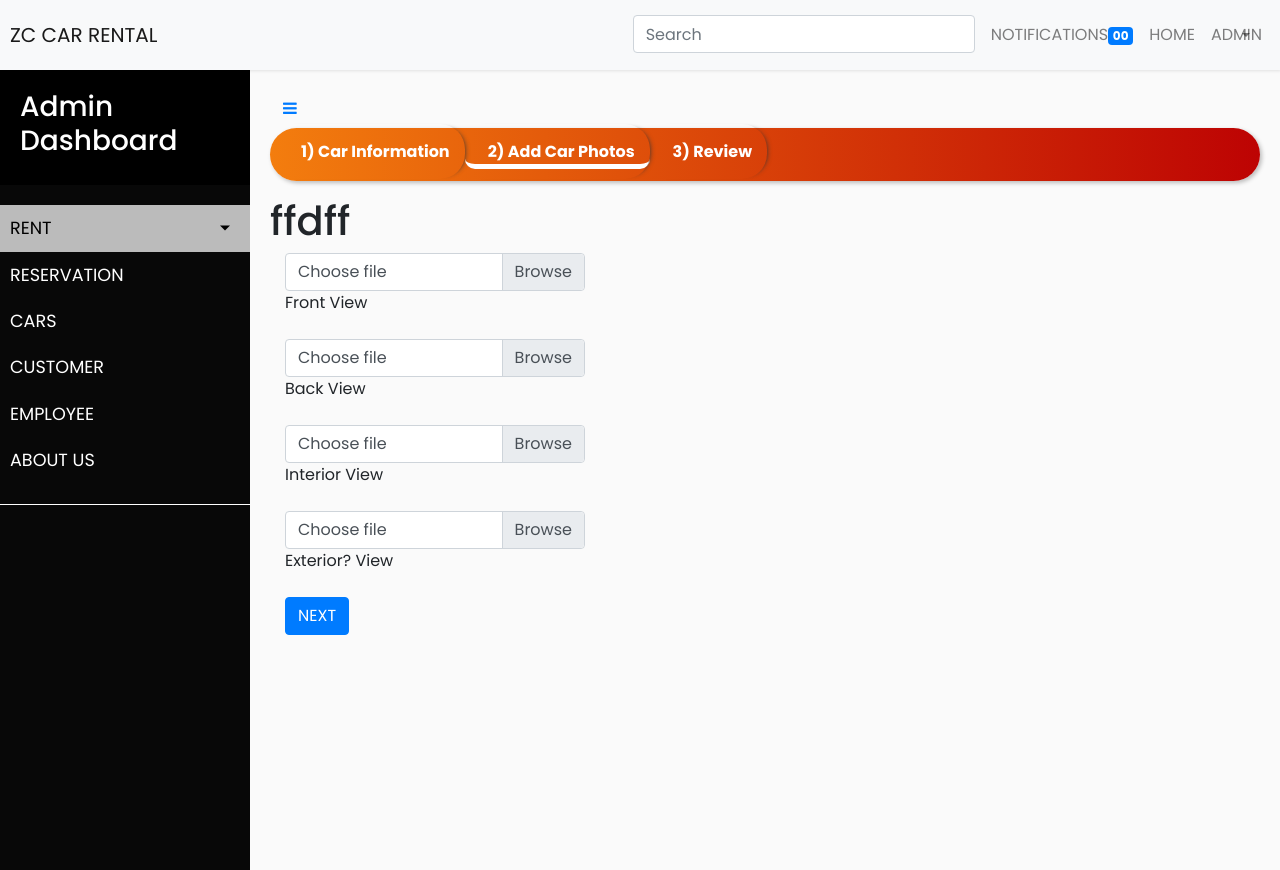
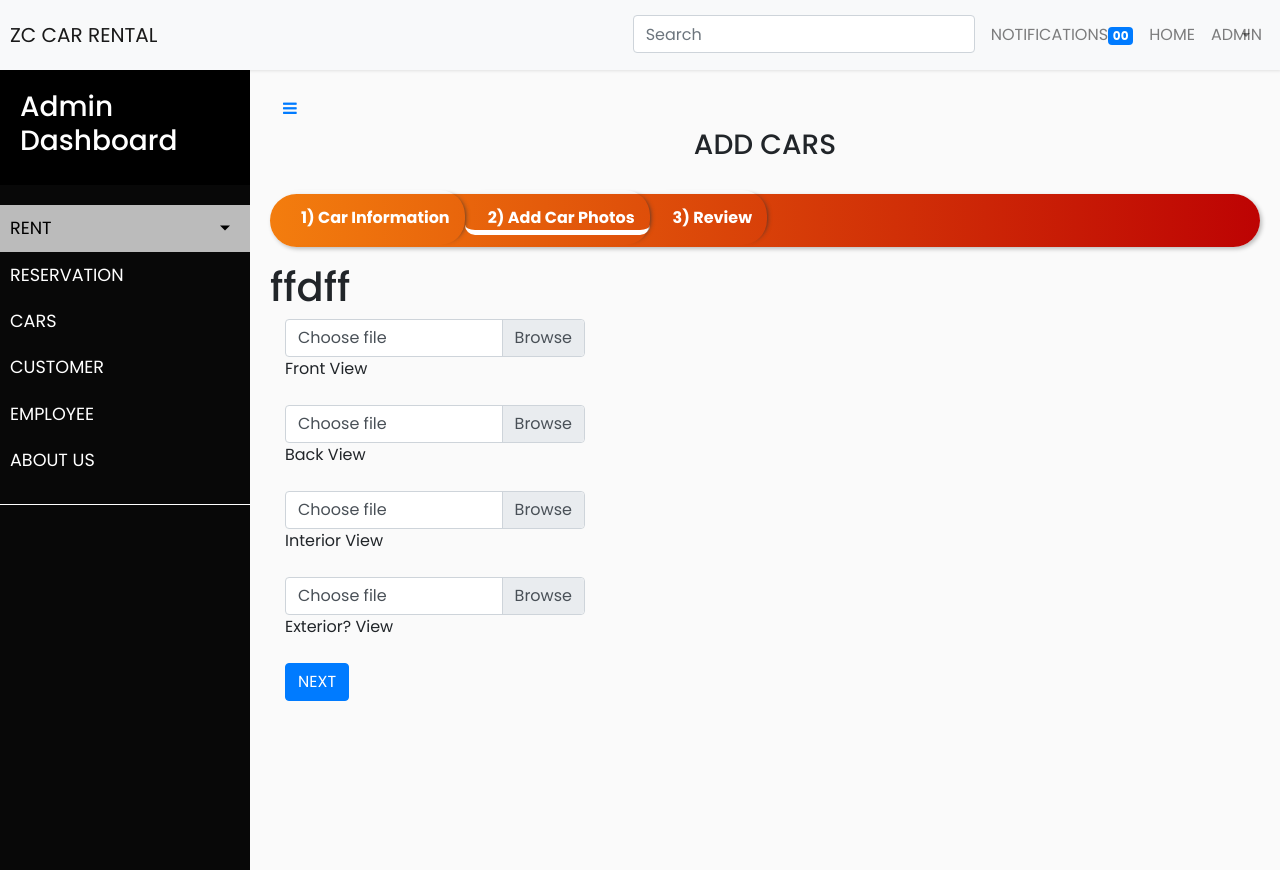
Before and after one commit to newbies4/fighting, a CodeIgniter app: page /fighting/admin_controller/add_car_picture in a window 1280 px wide. Run offline with CodeIgniter, Linux system fonts and the light colour scheme; some libraries are stand-ins or nearby versions.

Commit message:
little adjustment of breadcrumbs in add cars

```diff
--- a/application/views/admin/add_car_picture.php
+++ b/application/views/admin/add_car_picture.php
@@ -1,10 +1,14 @@
+<header>
+  <center><h3>ADD CARS  </h3></center>
+  <br>
+</header>
 <!--breadcrumb -->
 
 <nav aria-label="breadcrumb">
   <ol class="breadcrumb">
-    <li class="breadcrumb-item"><a href="#">1) Car Information</a></li>
+    <li class="breadcrumb-item"><a href="<?php echo base_url('admin_controller/add_car');?>">1) Car Information</a></li>
     <li class="breadcrumb-item active" aria-current="page"><a href="#">2) Add Car Photos</a></li>
-	<li class="breadcrumb-item"><a href="#">3) Review</a></li>
+	<li class="breadcrumb-item"><a href="<?php echo base_url('admin_controller/add_car_finalize');?>">3) Review</a></li>
   </ol>
 </nav>
 
```
Also changed, not shown: application/views/admin/add_car_finalize.php (+6 -2 lines), application/views/admin/add_cars.php (+6 -5 lines), application/views/user/user_team.php (+12 -14 lines).
